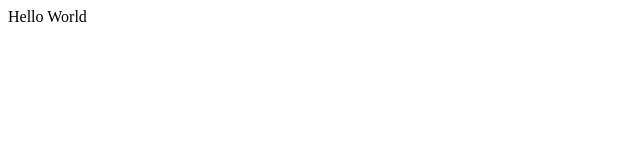
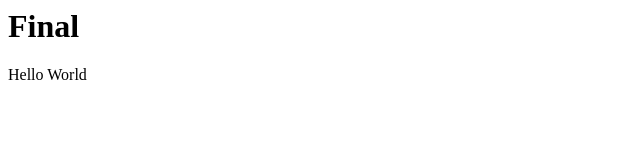
Before and after one commit to toushik-bit/hello, a plain HTML site: page hello.html in a window 1280 px wide. Shown: the whole page, without its empty margins (0-640 px from the left). Drawn offline with Linux system fonts and the light colour scheme.

Commit message:
Update hello.html

```diff
--- a/hello.html
+++ b/hello.html
@@ -1,5 +1,6 @@
 <html>
 <body>
+  <h1> Final </h1>
 Hello World
 </body>
 </html>
```
